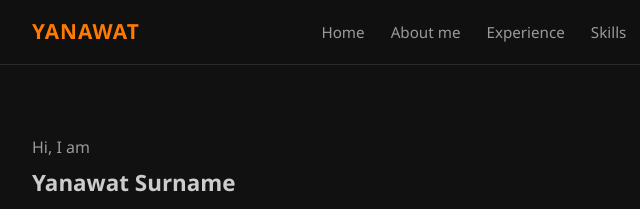
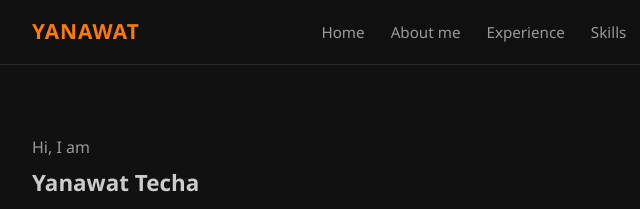
Before and after one commit to Userz-0/Userz-0.github.io, a plain HTML site: page index.html in a window 1280 px wide. Shown: the top 209 px of the page, 107-747 px from the left. Drawn offline with Linux system fonts and the light colour scheme.

Commit message:
Update index.html
ใส่นามสกุล

```diff
--- a/index.html
+++ b/index.html
@@ -60,7 +60,7 @@ footer{text-align:center;color:var(--muted);padding:30px 0;border-top:1px solid
   <div class="hero">
     <div>
       <p class="hi">Hi, I am</p>
-      <h2>Yanawat Surname</h2>
+      <h2>Yanawat Techa</h2>
       <h1>Computer & Data Science</h1>
       <div class="social">
         <a href="https://github.com/Userz-0" title="GitHub">GH</a>
```
